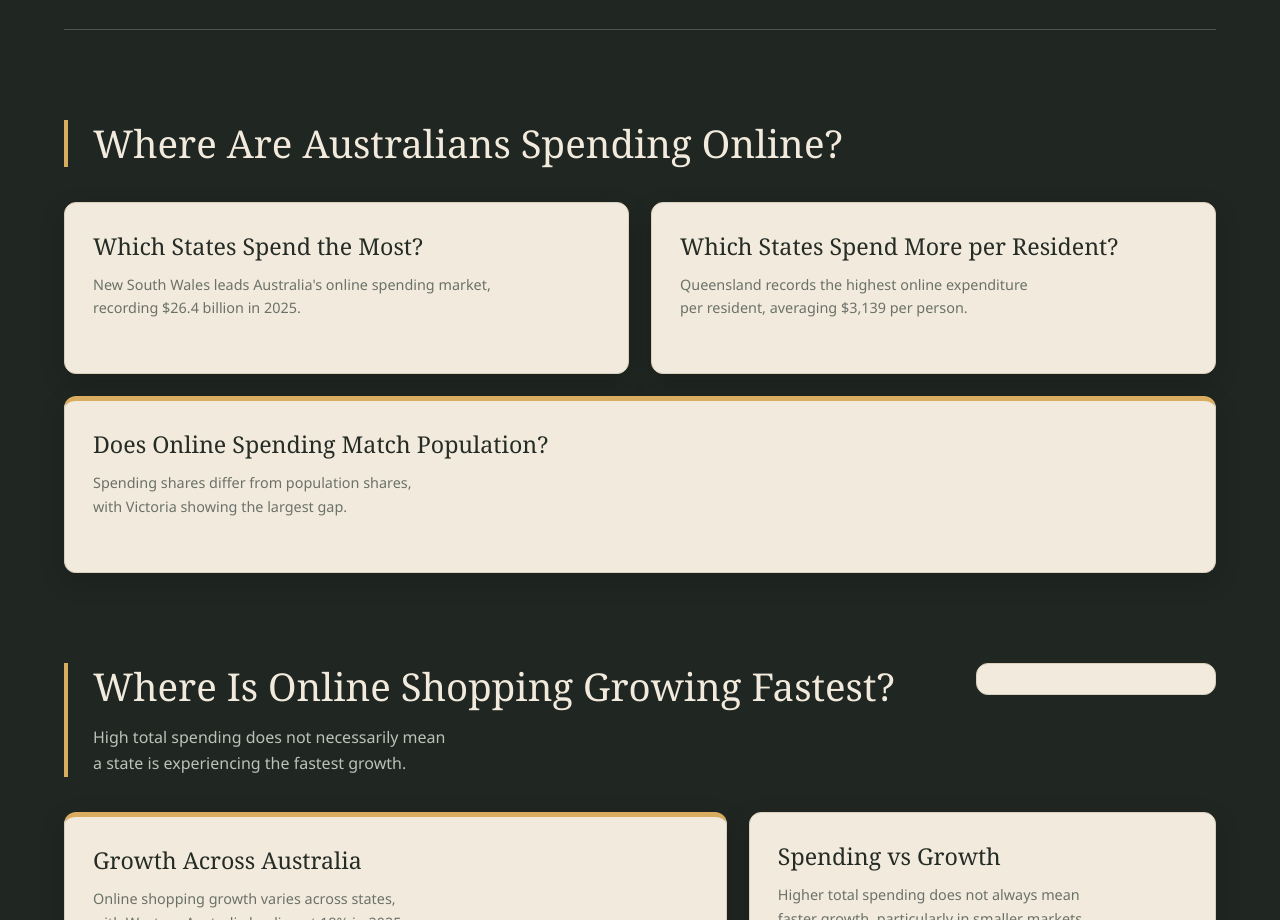
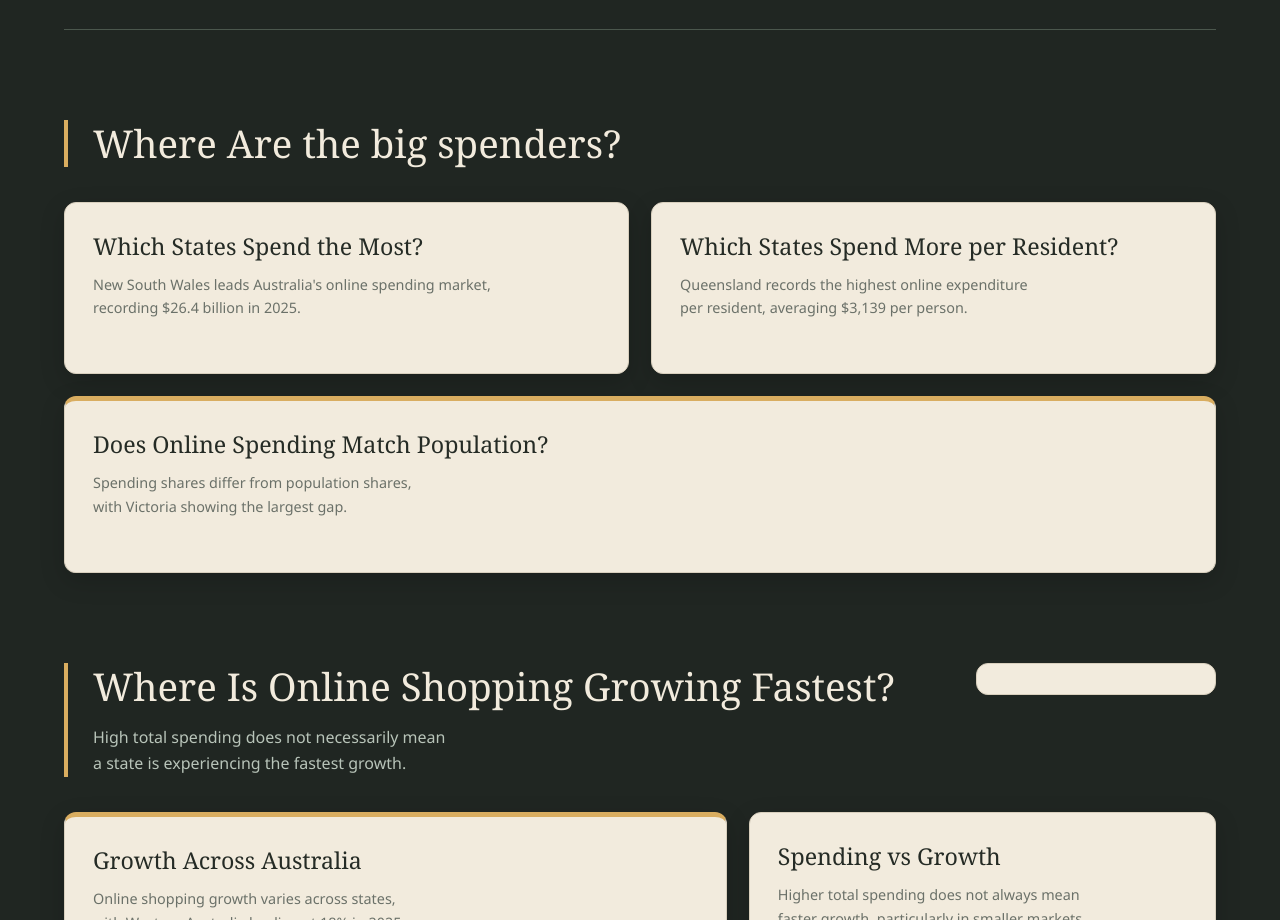
Before and after one commit to Aqeel2510/Fit3179_DV2, a plain HTML site: page index.html in a window 1280 px wide. Shown: the part 1686-2606 px from the top of the page. Drawn offline with Linux system fonts and the light colour scheme; a script that the page names is missing.

Commit message:
refined dashboard

```diff
--- a/index.html
+++ b/index.html
@@ -127,7 +127,7 @@
     <section id="geography">
 
       <div class="section-heading">
-        <h2>Where Are Australians Spending Online?</h2>
+        <h2>Where Are the big spenders?</h2>
 
       </div>
 
```
